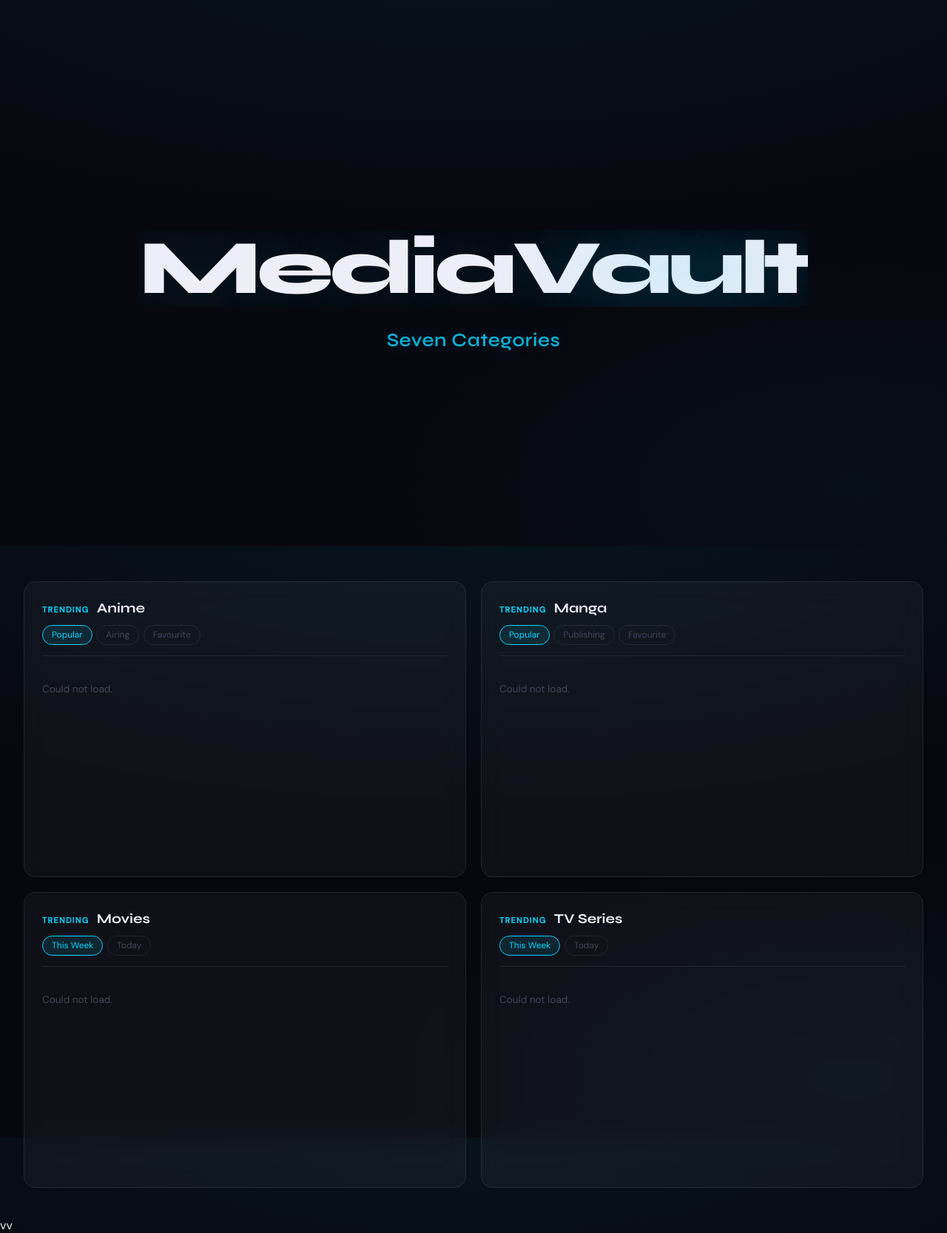
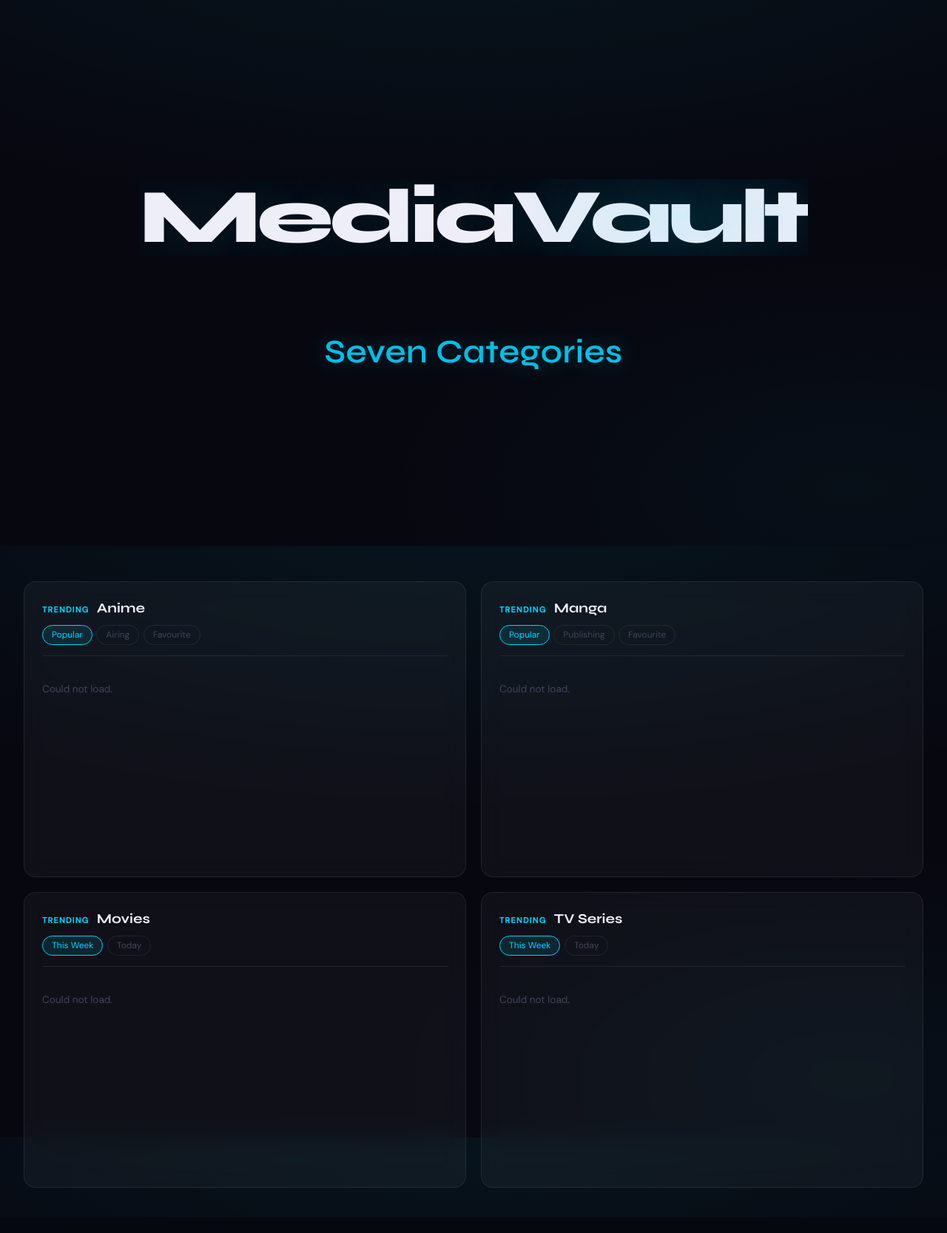
Before and after one commit to Adi2271/MultiMediaLibrary, a FastAPI app: page / in a window 1280 px wide. Shown: the part 62-1729 px from the top of the page at 74% size. After the commit the page ends 1668 px from the top, so only its background shows below. Run offline with FastAPI, Linux system fonts and the light colour scheme; data that the repository does not hold is empty.

Commit message:
fix: hero grid layout, ongoing progress label, trend modal source link

```diff
--- a/mediavault/static/css/style.css
+++ b/mediavault/static/css/style.css
@@ -164,16 +164,17 @@ body {
 ══════════════════════════════════════════ */
 .home-hero {
     min-height: calc(100vh - 62px);
-    display: flex;
-    flex-direction: column;
+    display: grid;
+    grid-template-rows: 1fr auto auto 1fr 1fr;
     align-items: center;
     justify-content: center;    /* push to top area */
     text-align: center;
-    padding: 4rem 2rem 6rem;        /* top padding controls vertical position */
+    padding: 0 2rem;
     position: relative;
 }
 
 .home-brand {
+    grid-row: 2;
     font-family: var(--font-display);
     font-size: clamp(3rem, 88vw, 6.5rem);
     font-weight: 800;
@@ -213,17 +214,18 @@ body {
 }
 
 .loop-container {
+    grid-row: 4;
     display: flex;
     align-items: center;
     justify-content: center;
-    font-size: clamp(1.1rem, 2.5vw, 1.6rem);   /* half of brand */
+    font-size: clamp(1.6rem, 4vw, 2.8rem);   /* half of brand */
     font-family: var(--font-display);
     font-weight: 600;
     color: var(--accent);
-    letter-spacing: 0.02em;
+    letter-spacing: 0.01em;
     text-shadow: 0 0 30px var(--accent-glow);
     min-height: 2rem;
-    opacity: 0.85;
+    opacity: 0.9;
 }
 
 /* ── Trending ── */
--- a/mediavault/templates/base.html
+++ b/mediavault/templates/base.html
@@ -91,4 +91,4 @@
     <script src="/static/js/app.js"></script>
 </body>
 
-</html>vv
+</html>
```
Also changed, not shown: mediavault/static/js/app.js (+24 -21 lines), mediavault/templates/detail.html (+9 -3 lines), mediavault/mediavault.db.
